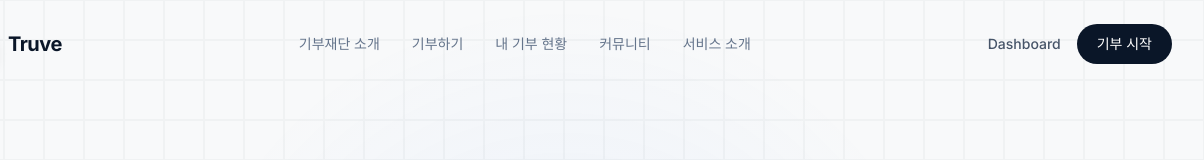
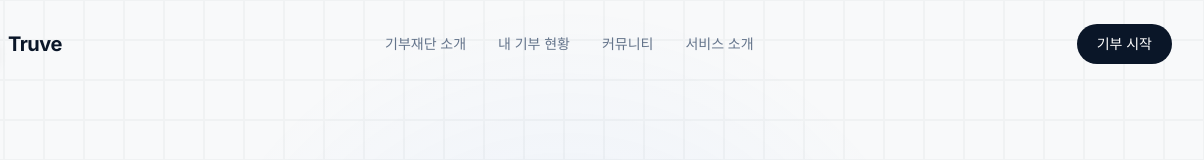
Before and after one commit to SangJun-Pyo/Truve_prototype, a website built with Vite: page index.html in a window 1280 px wide. Shown: the top 160 px of the page, 76-1280 px from the left. Built offline with nearby package versions, Linux system fonts and the light colour scheme.

Commit message:
Align landing navigation

```diff
--- a/index.html
+++ b/index.html
@@ -149,13 +149,11 @@
         </div>
         <div class="hidden md:flex items-center gap-8 text-sm font-medium text-slate-500" vid="36">
             <a href="./foundation-info.html" class="hover:text-brand-navy transition-colors" vid="38">기부재단 소개</a>
-            <a href="./foundations.html" class="hover:text-brand-navy transition-colors" vid="39">기부하기</a>
             <a href="./status.html" class="hover:text-brand-navy transition-colors" vid="40">내 기부 현황</a>
             <a href="./community.html" class="hover:text-brand-navy transition-colors">커뮤니티</a>
             <a href="./about.html" class="hover:text-brand-navy transition-colors" vid="37">서비스 소개</a>
         </div>
         <div class="flex items-center gap-4" vid="41">
-            <a href="./status.html" class="hidden md:block text-sm font-medium text-slate-600 hover:text-brand-navy transition-colors" vid="42">Dashboard</a>
             <a href="./foundations.html" class="bg-brand-navy text-white px-5 py-2.5 rounded-full text-sm font-medium hover:bg-slate-800 transition-all hover:shadow-lg hover:shadow-brand-navy/20 active:scale-95" vid="43">기부 시작</a>
         </div>
     </nav>
```
